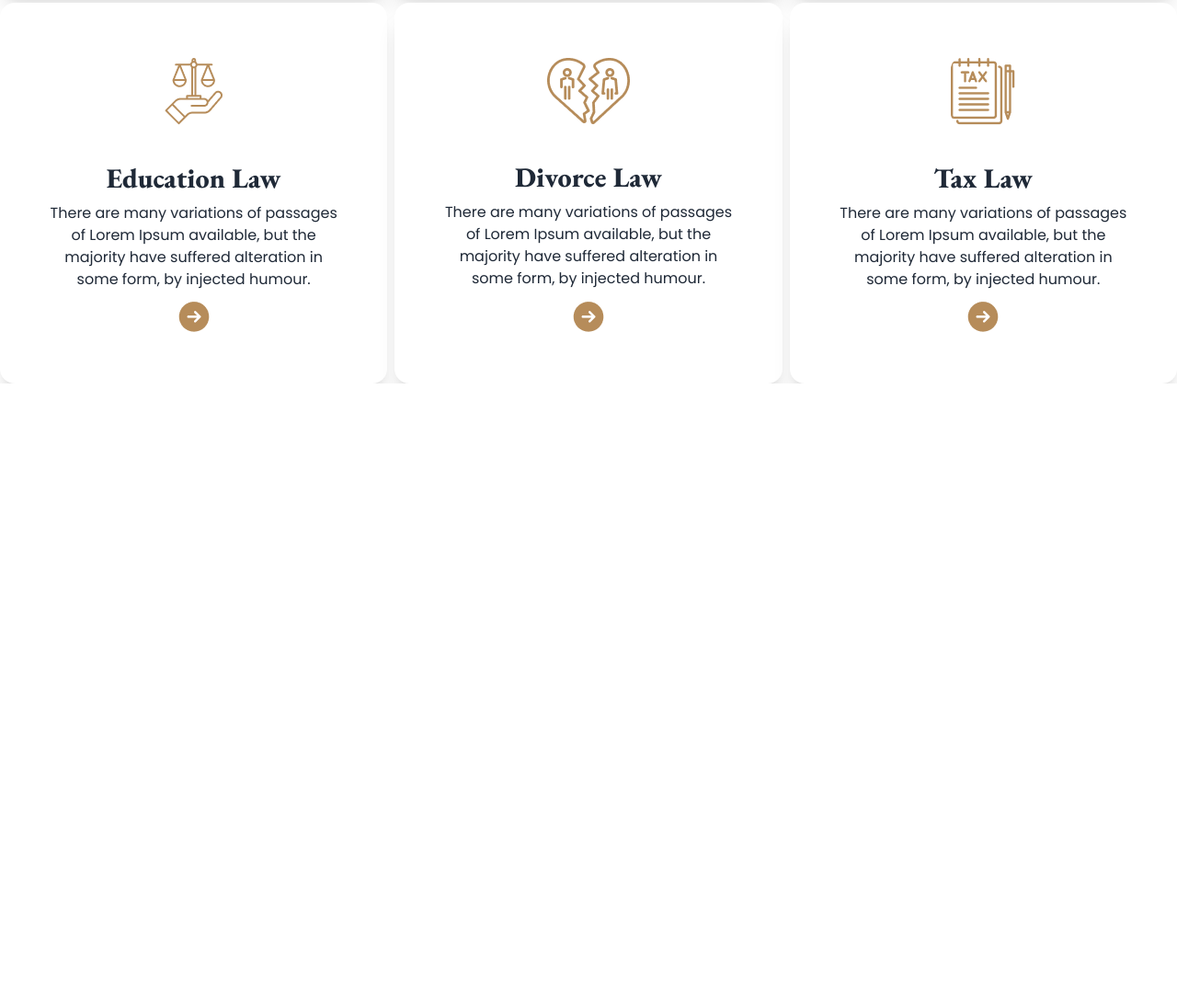
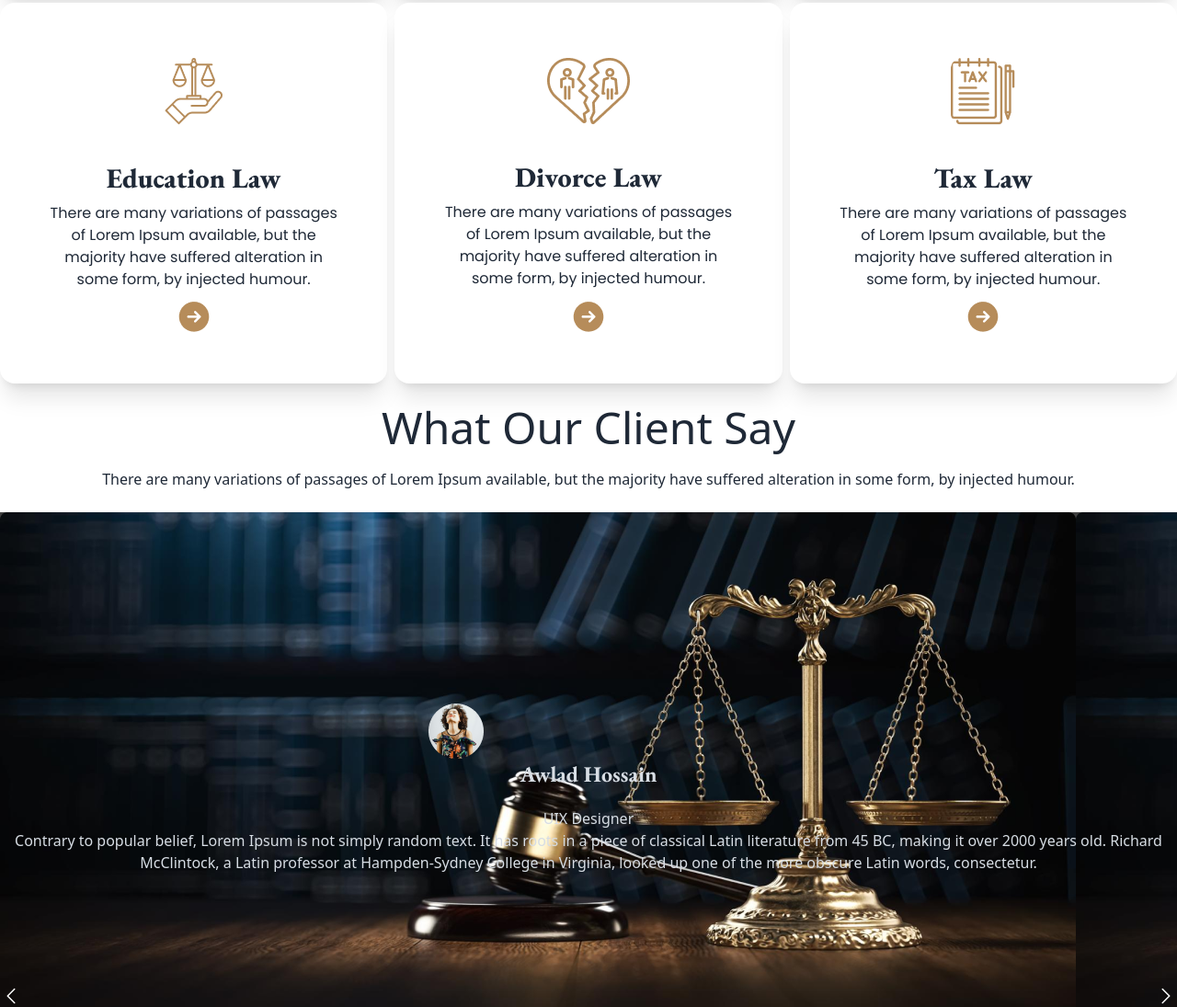
Before and after one commit to mohammad-salim-23/legal-solution, a plain HTML site: page index.html in a window 1280 px wide. Shown: the part 1251-2346 px from the top of the page at 92% size. Before the commit the page ends 1668 px from the top, so only its background shows below. Drawn offline with nearby package versions, Linux system fonts and the light colour scheme.

Commit message:
review added

```diff
--- a/index.html
+++ b/index.html
@@ -144,7 +144,33 @@
         </div>
      </section>
      <!-- client review section -->
+     <section class="mt-6">
+        <div>
+            <h2 class="text-5xl mb-5">What Our Client Say</h2>
+            <p>There are many variations of passages of Lorem Ipsum available, but the majority have suffered alteration in some form, by injected humour.</p>
+        </div>
+        <div class="container mx-auto  text-white bg-[#111111CC] mt-6" style="background-image: url(./images/banner.png);" >
+            <div class="hero-overlay bg-opacity-60"></div>
+           <div class="flex justify-center items-center">
+            <div class="hero-content text-center text-neutral-content py-25 px-30 mt-8">
+                <div class="h-[450px] relative py-40 px-30 ">
+                  <img class="border-lime-400 rounded-full px-[450px]" src="./images/client.png " alt="">
+                  <h1 class="mb-5 text-2xl font-bold font-eb">Awlad Hossain</h1>
+                  <p>UIX Designer</p>
+                  <!-- Problem1 -->
+                  <p class="mb-5 px-30">Contrary to popular belief, Lorem Ipsum is not simply random text. It has roots in a piece of classical Latin literature from 45 BC, making it over 2000 years old. Richard McClintock, a Latin professor at Hampden-Sydney College in Virginia, looked up one of the more obscure Latin words, consectetur.</p>
 
+                </div>
+              </div>
+           </div>
+           <!-- problem2 -->
+          <div class="flex items-center justify-between ">
+            <img src="./images/Frame (2).svg" alt="">
+            <img src="./images/Frame (1).svg" alt="">
+          </div>
+          </div>
+
+     </section>
     </main>
 </body>
 </html>
```
Also changed, not shown: images/Frame (1).svg (added), images/Frame (2).svg (added), images/client.png (added).
